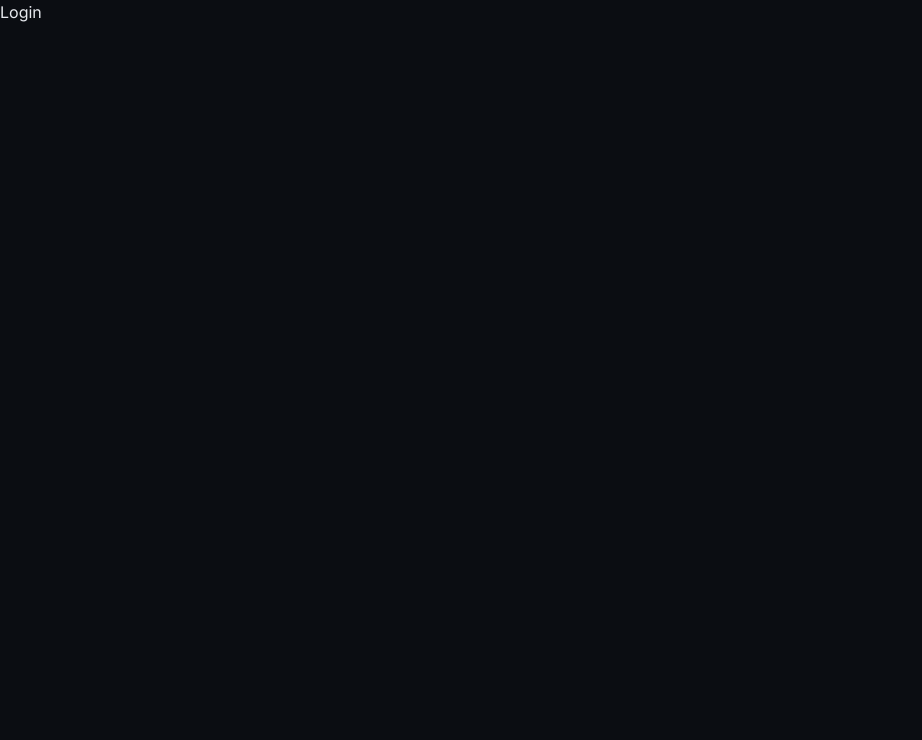
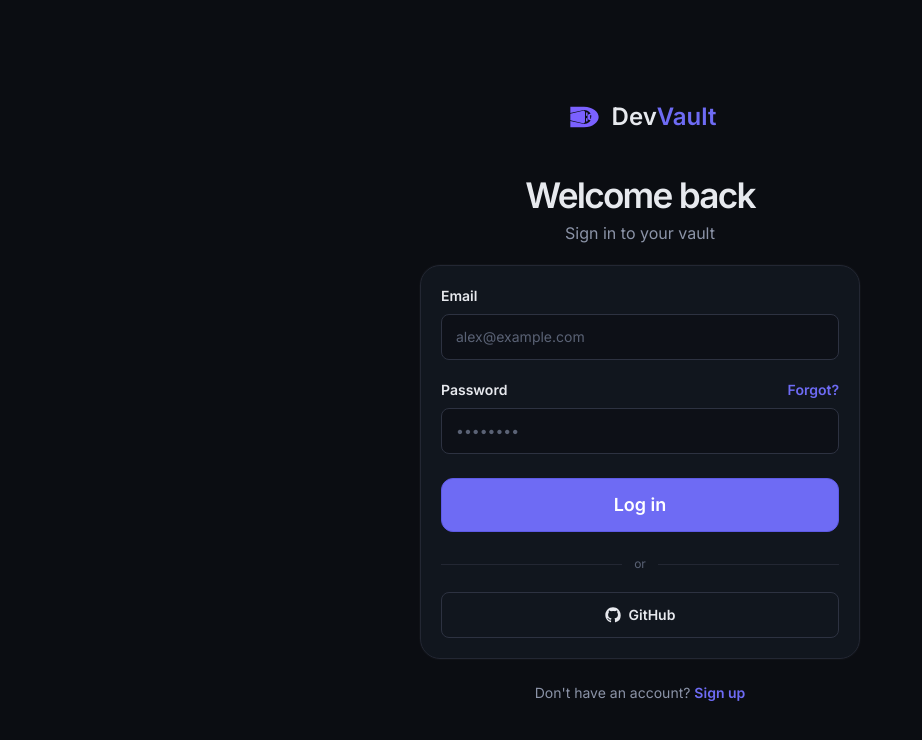
Before and after one commit to PrabhatBargoti/DevVault, a React (Vite) app: page /Login in a window 1280 px wide. Shown: the top 740 px of the page, without its empty margins (0-922 px from the left). Built offline with nearby package versions, Linux system fonts and the light colour scheme.

Commit message:
Build: Log in + Sign Up Page

```diff
--- a/src/Components/BigDarkBtn.jsx
+++ b/src/Components/BigDarkBtn.jsx
@@ -1,6 +1,6 @@
 import React from 'react'
 
-const ButtonDark = (props) => {
+const BigDarkBtn = (props) => {
   return (
     <div className='border-2 border-[#232733] p-3 rounded-xl font-semibold bg-[#12151C] my-10 mx-2 cursor-pointer active:-scale-95 transition-all duration-200 hover:[#1C2029] select-none inline'>
       {props.name}
@@ -8,4 +8,4 @@ const ButtonDark = (props) => {
   )
 }
 
-export default ButtonDark
+export default BigDarkBtn
--- a/src/Components/BigPurpleBtn.jsx
+++ b/src/Components/BigPurpleBtn.jsx
@@ -1,6 +1,6 @@
 import React from 'react'
 
-const ButtonPurple = (props) => {
+const BigPurpleBtn = (props) => {
   return (
     <div className='border-2 border-[#232733] p-3 rounded-xl font-semibold bg-[#6E6BF4] my-10 mx-2 cursor-pointer active:scale-95 transition-all duration-200 hover:bg-[#8280F7] select-none inline'>
       {props.name}
@@ -8,4 +8,4 @@ const ButtonPurple = (props) => {
   )
 }
 
-export default ButtonPurple
+export default BigPurpleBtn
--- /dev/null
+++ b/src/Components/Logo.jsx
@@ -0,0 +1,17 @@
+import React from 'react'
+
+const Logo = () => {
+
+    const scrollToSection = (id) => {
+        document.getElementById(id)?.scrollIntoView({ behavior: "smooth" });
+    };
+
+    return (
+        <div className="flex items-center gap-2 cursor-pointer" onClick={() => scrollToSection("Hero")}>
+            <img src="/Logo.svg" alt="DevVault" className="h-10 w-10 select-none" />
+            <span className="text-2xl font-semibold">Dev<span className='text-[#6E6BF4]'>Vault</span></span>
+        </div>
+    )
+}
+
+export default Logo
--- a/src/Pages/LandingPage/LandingNav.jsx
+++ b/src/Pages/LandingPage/LandingNav.jsx
@@ -19,8 +19,8 @@ const LandingNav = () => {
     };
 
     return (
-        <section className="flex w-full flex-row items-center justify-between px-8 h-16 border-b border-white/5 cursor-pointer">
-            <div className="flex items-center gap-2" onClick={() => scrollToSection("Hero")}>
+        <section className="flex w-full flex-row items-center justify-between px-8 h-16 border-b border-white/5">
+            <div className="flex items-center gap-2 cursor-pointer" onClick={() => scrollToSection("Hero")}>
                 <img src="/Logo.svg" alt="DevVault" className="h-10 w-10 select-none" />
                 <span className="text-2xl font-semibold">Dev<span className='text-[#6E6BF4]'>Vault</span></span>
             </div>
--- a/src/Pages/Login.jsx
+++ b/src/Pages/Login.jsx
@@ -1,5 +1,6 @@
 import React from "react";
 import SEO from "../Components/SEO";
+import Logo from "../Components/Logo";
 
 const Login = () => {
   return (
@@ -10,7 +11,83 @@ const Login = () => {
         path="/login"
         noIndex
       />
-      <div>Login</div>
+        <div className="relative z-10 flex min-h-screen items-center justify-center overflow-y-hidden px-6 py-5">
+          <div className="w-full max-w-110">
+            <header className="mb-5 flex flex-col items-center gap-8">
+              <a href="/" rel="noopener noreferrer">
+              <Logo />
+              </a>
+              <div className="text-center">
+                <h1 className="text-[2.2rem] font-semibold tracking-tighter text-[#E7E9EE]">
+                  Welcome back
+                </h1>
+                <p className="m text-base text-[#8B93A7]">Sign in to your vault</p>
+              </div>
+            </header>
+            <main className="rounded-[20px] border border-[#232733] bg-[#121820]/90 p-5 shadow-[0_0_0_1px_rgba(255,255,255,0.02)]">
+              <form className="flex flex-col gap-5">
+                <div>
+                  <label htmlFor="email" className="mb-2 block text-sm font-semibold text-[#E7E9EE]">
+                    Email
+                  </label>
+                  <input
+                    id="email"
+                    type="email"
+                    placeholder="alex@example.com"
+                    className="w-full rounded-lg border border-[#2D3241] bg-[#0D1017] px-3.5 py-3 text-sm text-[#E7E9EE] placeholder-[#5A6275] outline-none transition-colors focus:border-[#6E6BF4]"
+                    required
+                  />
+                </div>
+                <div>
+                  <div className="mb-2 flex items-center justify-between">
+                    <label htmlFor="password" className="text-sm font-semibold text-[#E7E9EE]" >
+                      Password
+                    </label>
+                    <a
+                      href="/forgot-password"
+                      className="text-sm font-semibold text-[#6E6BF4] transition-colors hover:text-[#8280F7]"
+                    >
+                      Forgot?
+                    </a>
+                  </div>
+                  <input
+                    id="password"
+                    type="password"
+                    placeholder="••••••••"
+                    className="w-full rounded-lg border border-[#2D3241] bg-[#0D1017] px-3.5 py-3 text-sm text-[#E7E9EE] placeholder-[#5A6275] outline-none transition-colors focus:border-[#6E6BF4]"
+                    required
+                  />
+                </div>
+                <button
+                  type="submit"
+                  className="mt-1 w-full rounded-xl border border-[#5E5AE6] bg-[#6E6BF4] px-4 py-3 text-lg font-semibold text-white transition-all duration-200 hover:bg-[#8280F7] active:scale-[0.99]"
+                >
+                  Log in
+                </button>
+                <div className="flex items-center gap-3 pt-1">
+                  <span className="h-px flex-1 bg-[#232733]" />
+                  <span className="text-xs text-[#5A6275]">or</span>
+                  <span className="h-px flex-1 bg-[#232733]" />
+                </div>
+                <button
+                  type="button"
+                  className="flex w-full items-center justify-center gap-2 rounded-lg border border-[#2D3241] bg-transparent py-3 text-sm font-semibold text-[#E7E9EE] transition-colors hover:bg-[#181D29]"
+                >
+                  <svg viewBox="0 0 24 24" fill="currentColor" className="h-4 w-4">
+                    <path d="M12 .5C5.65.5.5 5.65.5 12c0 5.08 3.29 9.39 7.86 10.91.57.1.78-.25.78-.55 0-.27-.01-1.17-.02-2.12-3.2.7-3.88-1.36-3.88-1.36-.52-1.34-1.28-1.69-1.28-1.69-1.05-.72.08-.7.08-.7 1.16.08 1.77 1.19 1.77 1.19 1.03 1.77 2.7 1.26 3.36.96.1-.75.4-1.26.73-1.55-2.55-.29-5.24-1.28-5.24-5.68 0-1.26.45-2.28 1.19-3.08-.12-.29-.52-1.46.11-3.05 0 0 .97-.31 3.18 1.18a10.9 10.9 0 0 1 2.9-.39c.98 0 1.97.13 2.9.39 2.2-1.49 3.17-1.18 3.17-1.18.63 1.59.23 2.76.11 3.05.74.8 1.19 1.82 1.19 3.08 0 4.41-2.69 5.38-5.25 5.67.41.36.78 1.06.78 2.14 0 1.55-.01 2.79-.01 3.17 0 .3.2.66.79.55A10.52 10.52 0 0 0 23.5 12C23.5 5.65 18.35.5 12 .5Z" />
+                  </svg>
+                  GitHub
+                </button>
+              </form>
+            </main>
+            <p className="mt-6 text-center text-sm text-[#8B93A7]">
+              Don&apos;t have an account?{" "}
+              <a href="/signup" className="font-semibold text-[#6E6BF4] transition-colors hover:text-[#8280F7]">
+                Sign up
+              </a>
+            </p>
+          </div>
+        </div>
     </>
   );
 };
--- a/src/Pages/Page404.jsx
+++ b/src/Pages/Page404.jsx
@@ -31,7 +31,7 @@ const Page404 = () => {
         <p className="text-[#8B93A7]">
           The link may be out of date, or the snippet was deleted.
         </p>
-        <div className="flex flex-row justify-center-safe">
+        <div className="flex flex-row justify-center-safe mt-10">
           <span onClick={gotosnippet}>
             <ButtonDark name={"Browser Snippets"} />
           </span>
--- a/src/Pages/SignUp.jsx
+++ b/src/Pages/SignUp.jsx
@@ -1,5 +1,6 @@
 import React from "react";
 import SEO from "../Components/SEO";
+import Logo from "../Components/Logo";
 
 const SignUp = () => {
   return (
@@ -10,7 +11,93 @@ const SignUp = () => {
         path="/signup"
         noIndex
       />
-      <div>Sign Up</div>
+      <div className="min-h-screen bg-[#0B0D12] flex flex-col items-center justify-center px-6 py-10">
+        <header className="flex flex-col items-center gap-8 mb-5">
+          <a href="/" rel="noopener noreferrer">
+              <Logo />
+              </a>
+          <div className="text-center">
+            <h1 className="text-2xl font-bold text-[#E7E9EE]">Create your vault</h1>
+            <p className="mt-1.5 text-sm text-[#8B93A7]">Free, open source, yours</p>
+          </div>
+        </header>
+
+        <main className="w-full max-w-md">
+          <div className="rounded-2xl border border-[#232733] bg-[#12151C] p-6">
+            <form className="flex flex-col gap-5">
+              <div>
+                <label htmlFor="name" className="block text-sm font-semibold text-[#E7E9EE] mb-2">
+                  Name
+                </label>
+                <input
+                  id="name"
+                  type="text"
+                  placeholder="Alex Carter"
+                  className="w-full rounded-lg border border-[#232733] bg-[#0D0F15] px-3.5 py-2.5 text-sm text-[#E7E9EE] placeholder-[#5A6275] outline-none focus:border-[#6E6BF4] transition-colors"
+                  required
+                />
+              </div>
+
+              <div>
+                <label htmlFor="email" className="block text-sm font-semibold text-[#E7E9EE] mb-2">
+                  Email
+                </label>
+                <input
+                  id="email"
+                  type="email"
+                  placeholder="alex@example.com"
+                  className="w-full rounded-lg border border-[#232733] bg-[#0D0F15] px-3.5 py-2.5 text-sm text-[#E7E9EE] placeholder-[#5A6275] outline-none focus:border-[#6E6BF4] transition-colors"
+                  required
+                />
+              </div>
+
+              <div>
+                <label htmlFor="password" className="block text-sm font-semibold text-[#E7E9EE] mb-2">
+                  Password
+                </label>
+                <input
+                  id="password"
+                  type="password"
+                  placeholder="At least 8 characters"
+                  className="w-full rounded-lg border border-[#232733] bg-[#0D0F15] px-3.5 py-2.5 text-sm text-[#E7E9EE] placeholder-[#5A6275] outline-none focus:border-[#6E6BF4] transition-colors"
+                  required
+                />
+                <p className="mt-2 text-xs text-[#5A6275]">Use at least 8 characters.</p>
+              </div>
+
+              <button
+                type="submit"
+                className="w-full rounded-lg bg-[#6E6BF4] hover:bg-[#8280F7] transition-colors py-2.5 text-sm font-semibold text-white"
+              >
+                Create account
+              </button>
+
+              <div className="flex items-center gap-3">
+                <span className="flex-1 h-px bg-[#232733]" />
+                <span className="text-xs text-[#5A6275]">or</span>
+                <span className="flex-1 h-px bg-[#232733]" />
+              </div>
+
+              <button
+                type="button"
+                className="w-full flex items-center justify-center gap-2 rounded-lg border border-[#2D3241] bg-transparent py-2.5 text-sm font-semibold text-[#E7E9EE] hover:bg-[#1C2029] transition-colors"
+              >
+                <svg viewBox="0 0 24 24" fill="currentColor" className="w-4 h-4">
+                  <path d="M12 .5C5.65.5.5 5.65.5 12c0 5.08 3.29 9.39 7.86 10.91.57.1.78-.25.78-.55 0-.27-.01-1.17-.02-2.12-3.2.7-3.88-1.36-3.88-1.36-.52-1.34-1.28-1.69-1.28-1.69-1.05-.72.08-.7.08-.7 1.16.08 1.77 1.19 1.77 1.19 1.03 1.77 2.7 1.26 3.36.96.1-.75.4-1.26.73-1.55-2.55-.29-5.24-1.28-5.24-5.68 0-1.26.45-2.28 1.19-3.08-.12-.29-.52-1.46.11-3.05 0 0 .97-.31 3.18 1.18a10.9 10.9 0 0 1 2.9-.39c.98 0 1.97.13 2.9.39 2.2-1.49 3.17-1.18 3.17-1.18.63 1.59.23 2.76.11 3.05.74.8 1.19 1.82 1.19 3.08 0 4.41-2.69 5.38-5.25 5.67.41.36.78 1.06.78 2.14 0 1.55-.01 2.79-.01 3.17 0 .3.2.66.79.55A10.52 10.52 0 0 0 23.5 12C23.5 5.65 18.35.5 12 .5Z" />
+                </svg>
+                Continue with GitHub
+              </button>
+            </form>
+          </div>
+
+          <p className="text-center text-sm text-[#8B93A7] mt-6">
+            Already have an account?{" "}
+            <a href="/login" className="font-semibold text-[#6E6BF4] hover:text-[#8280F7] transition-colors">
+              Log in
+            </a>
+          </p>
+        </main>
+      </div>
     </>
   );
 };
```
